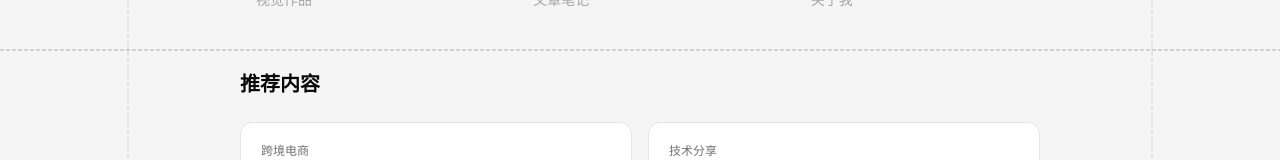
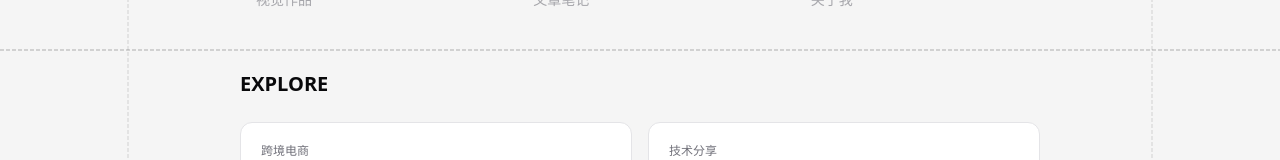
Before and after one commit to wangtao1217/portfolio, a Next.js app: page / in a window 1280 px wide. Shown: the part 518-678 px from the top of the page. Built offline with nearby package versions, Linux system fonts and the light colour scheme.

Commit message:
Hide scrollbar and update explore title

```diff
--- a/src/app/(main)/page.tsx
+++ b/src/app/(main)/page.tsx
@@ -286,7 +286,7 @@ export default function Home() {
           <div />
           <div className="p-5 flex justify-center">
             <div className="w-full max-w-[800px]">
-              <h2 className="text-xl font-bold mb-6">推荐内容</h2>
+              <h2 className="text-xl font-bold mb-6">EXPLORE</h2>
               <div className="grid grid-cols-1 md:grid-cols-2 gap-4">
                 {/* 推荐卡片 1 */}
                 <div className="group bg-card border border-border rounded-xl p-5 hover:border-foreground/30 transition-all duration-300 hover:shadow-md cursor-pointer">
```
